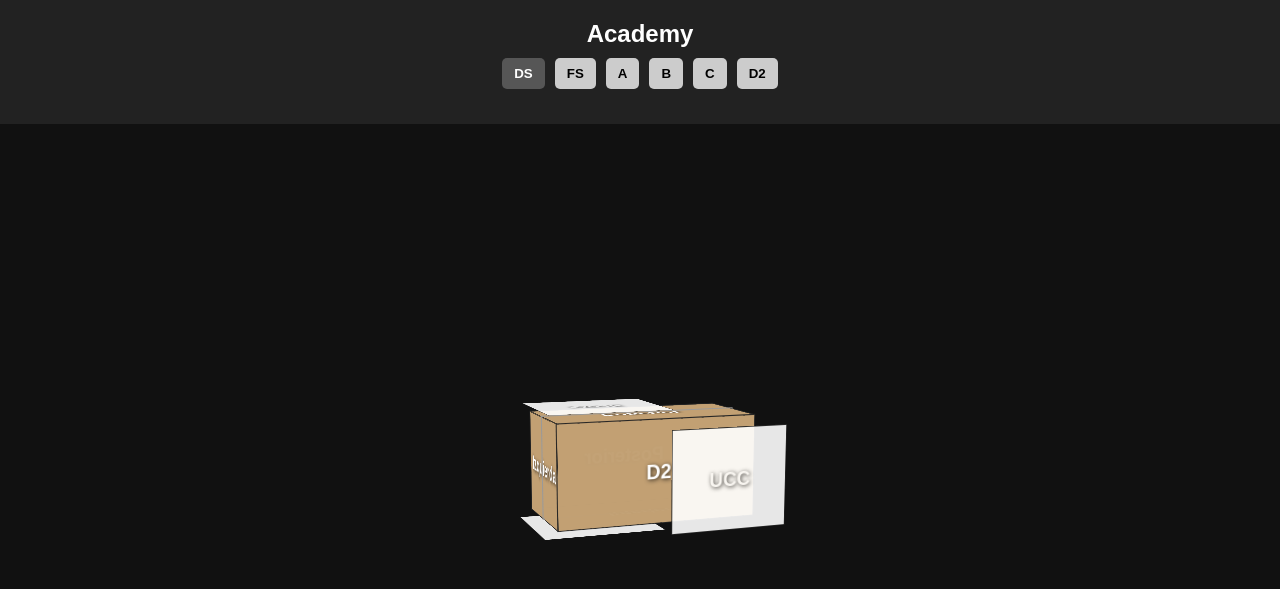
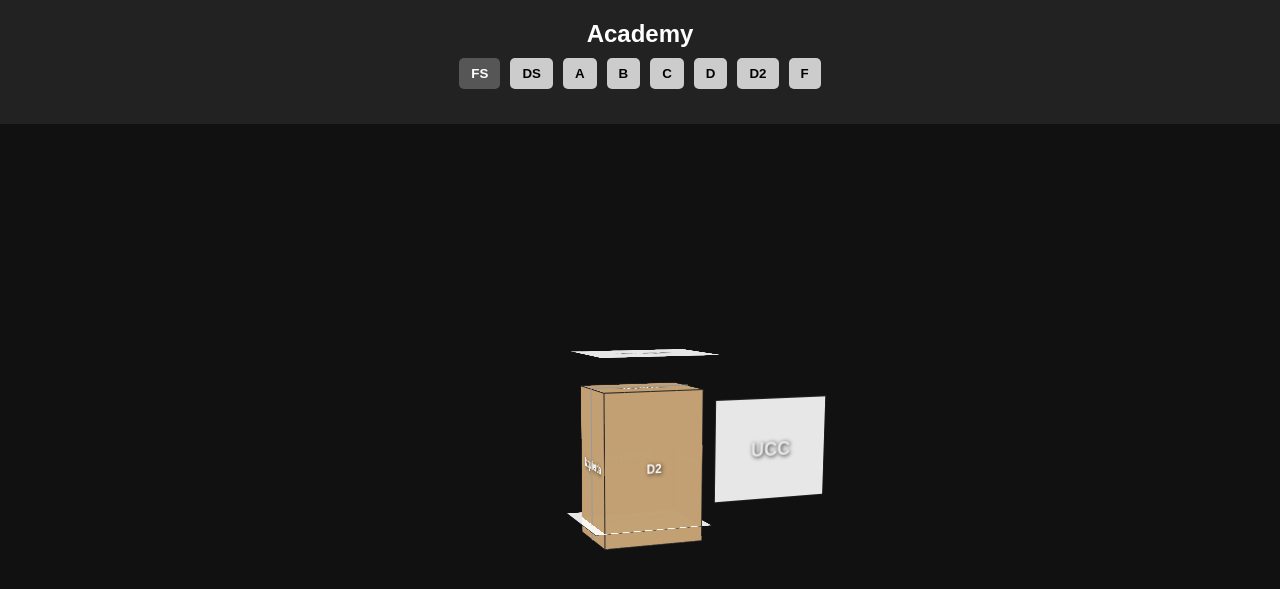
Before and after one commit to Johan123Essilor/flask-app-redlocal, a Flask app: page /visor/1 in a window 1280 px wide. Shown: the top 589 px of the page. Run offline with Flask 3, Linux system fonts and the light colour scheme.

Commit message:
cUBOS aJUSTADOS

```diff
--- a/apps/cubo/templates/Visor.html
+++ b/apps/cubo/templates/Visor.html
@@ -31,13 +31,14 @@
 
     // Definimos 6 cubos con diferentes dimensiones y colores
     const cubesData = {
-      cube1: { w: 200, h: 100, d: 100, zli:50, zld:150, zts: 50, zti: 50, zf:0,color: '#C2A073', label: 'DS' },
-      cube2: { w: 300, h: 200, d: 150, zli:75, zld:225, zts: 75, zti: 125, color: '#C2A073', label: 'FS' },
-      cube3: { w: 500, h: 300, d: 300, zli:75, zld:225, zts: 75, zti: 125, color: '#C2A073', label: 'A' },
-      cube4: { w: 250, h: 250, d: 250, zli:75, zld:225, zts: 75, zti: 125, color: '#C2A073', label: 'B' },
-      cube5: { w: 350, h: 150, d: 200, zli:75, zld:225, zts: 75, zti: 125, color: '#C2A073', label: 'C' },
-      cube6: { w: 150, h: 400, d: 100, zli:75, zld:225, zts: 75, zti: 125, color: '#C2A073', label: 'D' },
-      cube6: { w: 150, h: 400, d: 100, zli:75, zld:225, zts: 75, zti: 125, color: '#C2A073', label: 'D2' }
+      cube1: { w: 100, h: 150, d: 75, zli:38, zld:63, zts: 38, zti: 113, color: '#C2A073', label: 'FS' },
+      cube2: { w: 200, h: 100, d: 133, zli:67, zld:133, zts: 67, zti: 33, zf:0,color: '#C2A073', label: 'DS' },
+      cube3: { w: 200, h: 150, d: 150, zli:75, zld:125, zts: 75, zti: 75, color: '#C2A073', label: 'A' },
+      cube4: { w: 300, h: 150, d: 225, zli:113, zld:188, zts: 113, zti: 38, color: '#C2A073', label: 'B' },
+      cube5: { w: 400, h: 150, d: 260, zli:130, zld:270, zts: 130, zti: 20, color: '#C2A073', label: 'C' },
+      cube6: { w: 400, h: 275, d: 240, zli:120, zld:280, zts: 120, zti: 155, color: '#C2A073', label: 'D' },
+      cube7: { w: 400, h: 300, d: 260, zli:130, zld:270, zts: 130, zti: 170, color: '#C2A073', label: 'D2' },
+      cube8: { w: 400, h: 300, d: 300, zli:140, zld:275, zts: 125, zti: 100, color: '#C2A073', label: 'F' }
     };
 
     // Función para crear el nav dinámico
@@ -76,12 +77,12 @@
       cube.style.height = h + 'px';
 
       cube.innerHTML = `
-        <div class="face front" style="width:${w}px; height:${h}px; transform: translateZ(${d/2}px); background-color: ${color};">${btnValue}</div>
-        <div class="face back" style="width:${w}px; height:${h}px; transform: rotateY(180deg) translateZ(${d / 2}px); background-color: ${color};">Posterior</div>
-        <div class="face right" style="width:${d}px; height:${h}px; transform: rotateY(90deg) translateZ(${zld}px); background-color: ${color};">Derecha</div>
-        <div class="face left" style="width:${d}px; height:${h}px; transform: rotateY(-90deg) translateZ(${zli}px); background-color: ${color};">Izquierda</div>
-        <div class="face top" style="width:${w}px; height:${d}px; transform: rotateX(90deg) translateZ(${zts}px); background-color: ${color};">Superior</div>
-        <div class="face bottom" style="width:${w}px; height:${d}px; transform: rotateX(-90deg) translateZ(${zti}px); background-color: ${color};">Inferior</div>
+        <div class="face front" style="width:${w}px; height:${h}px; transform: translateZ(${d/2}px); background-color: ${color};font-size: 12px;">${btnValue}</div>
+        <div class="face back" style="width:${w}px; height:${h}px; transform: rotateY(180deg) translateZ(${d / 2}px); background-color: ${color};font-size: 12px;">Posterior</div>
+        <div class="face right" style="width:${d}px; height:${h}px; transform: rotateY(90deg) translateZ(${zld}px); background-color: ${color};font-size: 12px;">Derecha</div>
+        <div class="face left" style="width:${d}px; height:${h}px; transform: rotateY(-90deg) translateZ(${zli}px); background-color: ${color};font-size: 12px;">Izquierda</div>
+        <div class="face top" style="width:${w}px; height:${d}px; transform: rotateX(90deg) translateZ(${zts}px); background-color: ${color};font-size: 12px;">Superior</div>
+        <div class="face bottom" style="width:${w}px; height:${d}px; transform: rotateX(-90deg) translateZ(${zti}px); background-color: ${color};font-size: 12px;">Inferior</div>
       `;
 
         rotX = -10; rotY = 20;
```
